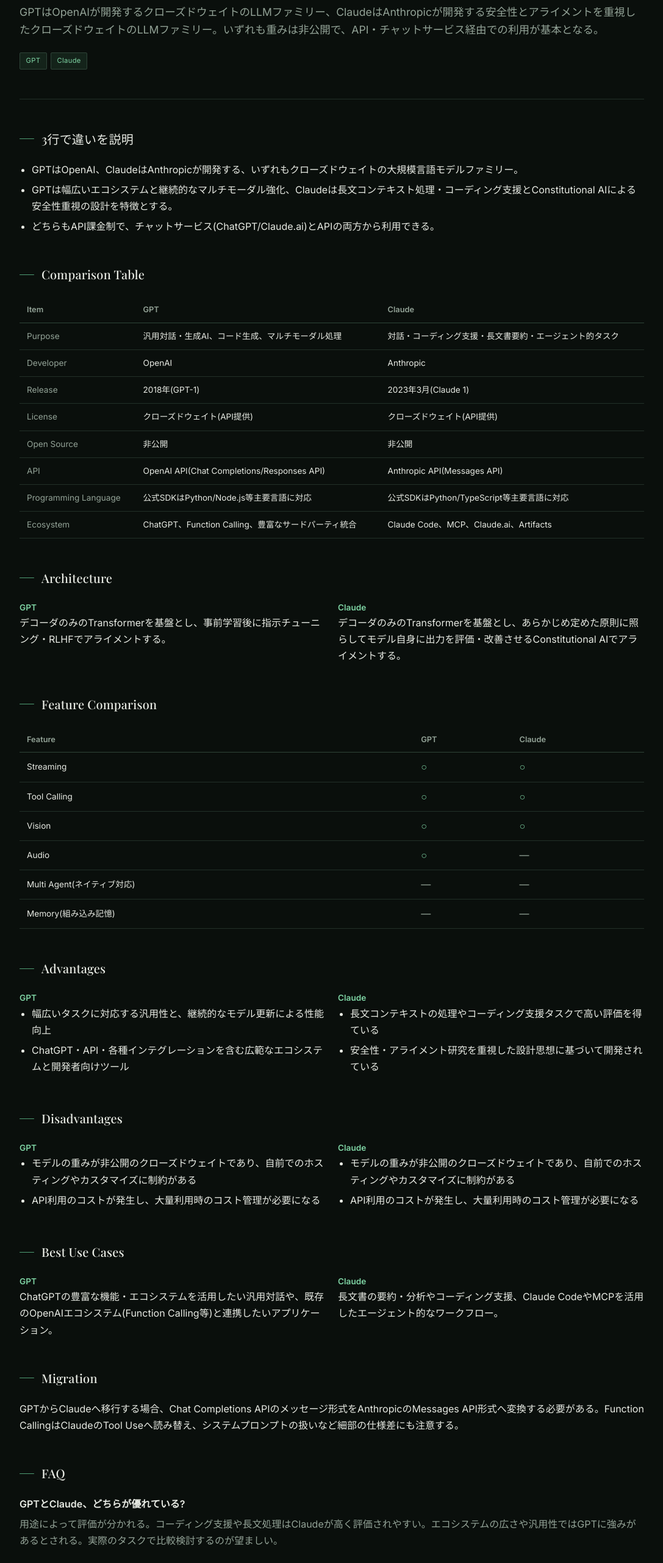
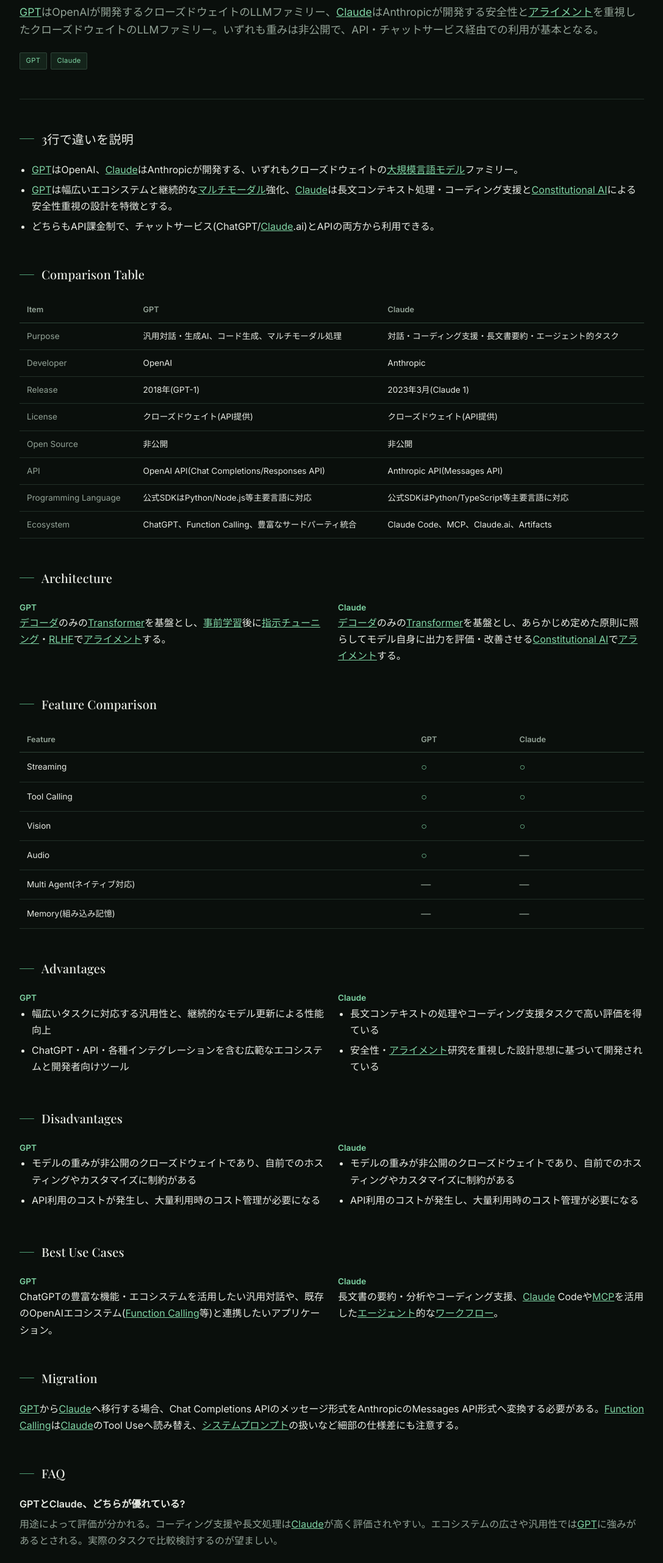
Before and after one commit to reload-co-jp/re-reference-ai, a Next.js app: page /compare/gpt-vs-claude in a window 1280 px wide. Shown: the part 234-2797 px from the top of the page at 61% size, without its empty margins (96-1183 px from the left). Built offline with nearby package versions, Linux system fonts and the light colour scheme.

Commit message:
Linkfy term in compare and timeline

```diff
--- a/app/compare/[slug]/page.tsx
+++ b/app/compare/[slug]/page.tsx
@@ -9,6 +9,7 @@
 import { FeatureTable } from "components/comparison/feature-table"
 import { toJsonLd } from "lib/json-ld"
 import { SITE_NAME, SITE_OG_IMAGE_URL, SITE_URL } from "lib/site"
+import { linkifyTermMentions } from "lib/term-links"
 import { getTermBySlug } from "lib/terms"
 import { Comparison, comparisons, getComparisonBySlug, getComparisonTermNames } from "lib/comparisons"
 import { truncate } from "lib/text"
@@ -155,7 +156,7 @@
             marginTop: ".75rem",
           }}
         >
-          {comparison.summary}
+          {linkifyTermMentions(comparison.summary, "")}
         </p>
         <div style={{ display: "flex", flexWrap: "wrap", gap: ".375rem", marginTop: "1.25rem" }}>
           <Link href={`/terms/${comparison.left}/`} style={{ color: "inherit", textDecoration: "none" }}>
@@ -174,7 +175,7 @@
           <ul style={{ paddingLeft: "1.25rem" }}>
             {comparison.quickSummary.map((line) => (
               <li key={line} style={{ marginBottom: ".375rem" }}>
-                {line}
+                {linkifyTermMentions(line, "")}
               </li>
             ))}
           </ul>
@@ -204,13 +205,13 @@
               <p style={{ color: "var(--color-accent-bright)", fontSize: ".85rem", fontWeight: 600 }}>
                 {leftName}
               </p>
-              <p style={{ margin: 0 }}>{comparison.architecture.left}</p>
+              <p style={{ margin: 0 }}>{linkifyTermMentions(comparison.architecture.left, "")}</p>
             </div>
             <div>
               <p style={{ color: "var(--color-accent-bright)", fontSize: ".85rem", fontWeight: 600 }}>
                 {rightName}
               </p>
-              <p style={{ margin: 0 }}>{comparison.architecture.right}</p>
+              <p style={{ margin: 0 }}>{linkifyTermMentions(comparison.architecture.right, "")}</p>
             </div>
           </div>
         </Section>
@@ -242,7 +243,7 @@
               <ul style={{ paddingLeft: "1.25rem" }}>
                 {comparison.advantages.left.map((item) => (
                   <li key={item} style={{ marginBottom: ".375rem" }}>
-                    {item}
+                    {linkifyTermMentions(item, "")}
                   </li>
                 ))}
               </ul>
@@ -254,7 +255,7 @@
               <ul style={{ paddingLeft: "1.25rem" }}>
                 {comparison.advantages.right.map((item) => (
                   <li key={item} style={{ marginBottom: ".375rem" }}>
-                    {item}
+                    {linkifyTermMentions(item, "")}
                   </li>
                 ))}
               </ul>
@@ -281,7 +282,7 @@
               <ul style={{ paddingLeft: "1.25rem" }}>
                 {comparison.disadvantages.left.map((item) => (
                   <li key={item} style={{ marginBottom: ".375rem" }}>
-                    {item}
+                    {linkifyTermMentions(item, "")}
                   </li>
                 ))}
               </ul>
@@ -293,7 +294,7 @@
               <ul style={{ paddingLeft: "1.25rem" }}>
                 {comparison.disadvantages.right.map((item) => (
                   <li key={item} style={{ marginBottom: ".375rem" }}>
-                    {item}
+                    {linkifyTermMentions(item, "")}
                   </li>
                 ))}
               </ul>
@@ -317,13 +318,13 @@
               <p style={{ color: "var(--color-accent-bright)", fontSize: ".85rem", fontWeight: 600 }}>
                 {leftName}
               </p>
-              <p style={{ margin: 0 }}>{comparison.bestUseCases.left}</p>
+              <p style={{ margin: 0 }}>{linkifyTermMentions(comparison.bestUseCases.left, "")}</p>
             </div>
             <div>
               <p style={{ color: "var(--color-accent-bright)", fontSize: ".85rem", fontWeight: 600 }}>
                 {rightName}
               </p>
-              <p style={{ margin: 0 }}>{comparison.bestUseCases.right}</p>
+              <p style={{ margin: 0 }}>{linkifyTermMentions(comparison.bestUseCases.right, "")}</p>
             </div>
           </div>
         </Section>
@@ -333,7 +334,7 @@
       {comparison.migration && (
         <Section>
           <SectionTitle>Migration</SectionTitle>
-          <p style={{ whiteSpace: "pre-line" }}>{comparison.migration}</p>
+          <p style={{ whiteSpace: "pre-line" }}>{linkifyTermMentions(comparison.migration, "")}</p>
         </Section>
       )}
 
@@ -345,7 +346,7 @@
             <div key={item.question} style={{ marginBottom: "1.25rem" }}>
               <p style={{ fontWeight: 600, marginBottom: ".375rem" }}>{item.question}</p>
               <p style={{ color: "var(--color-text-muted)", whiteSpace: "pre-line" }}>
-                {item.answer}
+                {linkifyTermMentions(item.answer, "")}
               </p>
             </div>
           ))}
```
Also changed, not shown: app/timeline/[slug]/page.tsx (+9 -3 lines), components/timeline/timeline-view.tsx (+7 -5 lines).
